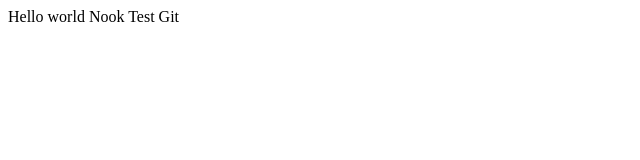
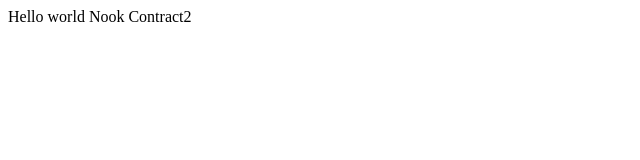
Before and after one commit to thenook/nook, a plain HTML site: page index.html in a window 1280 px wide. Shown: the full height of the page, 0-640 px from the left. Drawn offline with Linux system fonts and the light colour scheme.

Commit message:
Edit Contract2

```diff
--- a/index.html
+++ b/index.html
@@ -4,6 +4,6 @@
 </head>
 <body>
 	<hi>Hello world Nook</hi>
-	<hi2>Test Git</hi2>
+	<hi2>Contract2</hi2>
 </body>
 </html>
```
